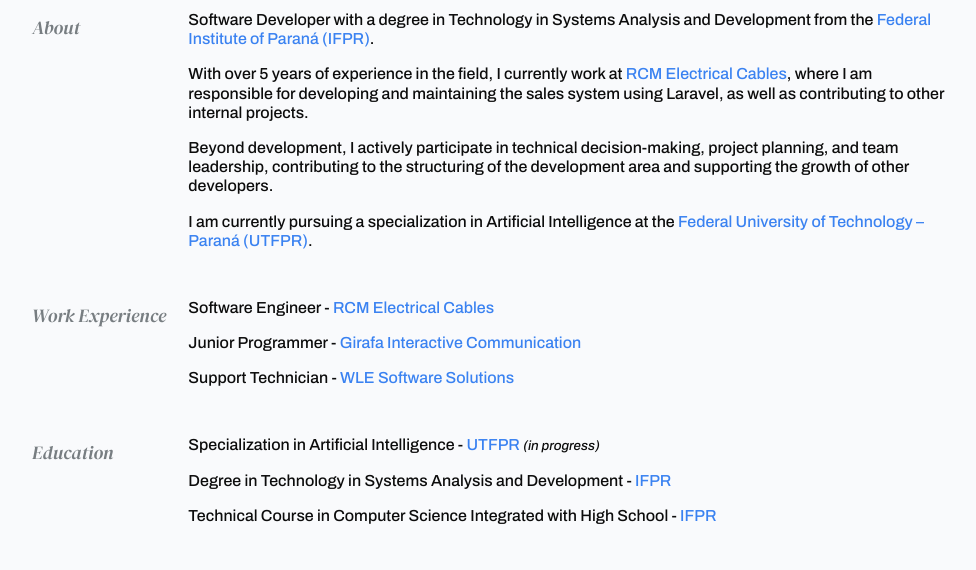
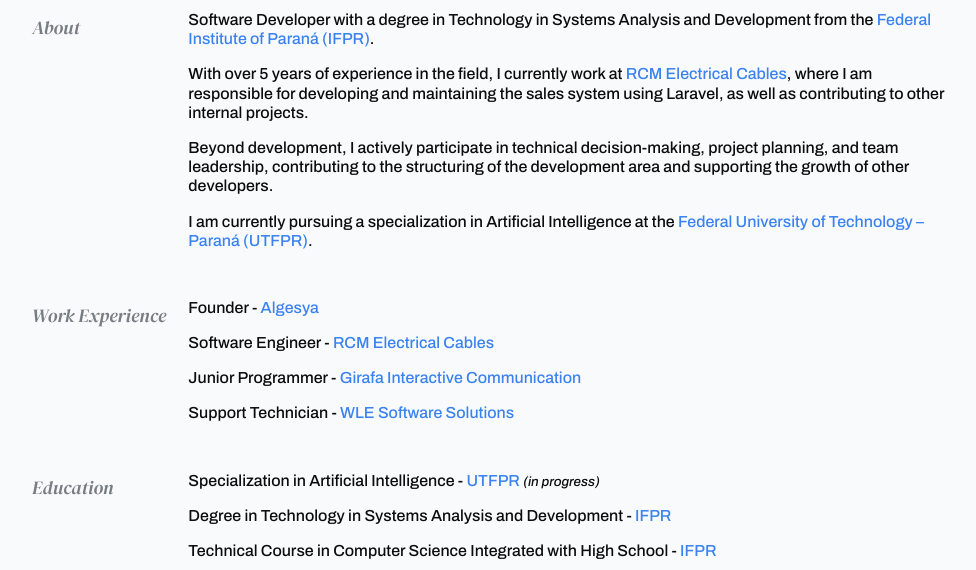
Before and after one commit to RafaelCecchin/website-resume, a plain HTML site: page index.html in a window 1280 px wide. Shown: the part 179-749 px from the top of the page, without its empty margins (144-1120 px from the left). Drawn offline with Linux system fonts and the light colour scheme.

Commit message:
feat: add founder position at Algesya to work experience

```diff
--- a/index.html
+++ b/index.html
@@ -76,6 +76,7 @@
             <h3>Work Experience</h3>
             <div class="data work">
                 <ul>
+                    <li>Founder - <a target="_blank" href="https://www.linkedin.com/company/algesya">Algesya</a></li>
                     <li>Software Engineer - <a target="_blank" href="https://www.rcmcaboseletricos.com.br/">RCM Electrical Cables</a></li>
                     <li>Junior Programmer - <a target="_blank" href="https://girafacomunicacao.com.br/">Girafa Interactive Communication</a></li>
                     <li>Support Technician - <a target="_blank" href="https://www.wlesoft.com.br/">WLE Software Solutions</a></li>
```
